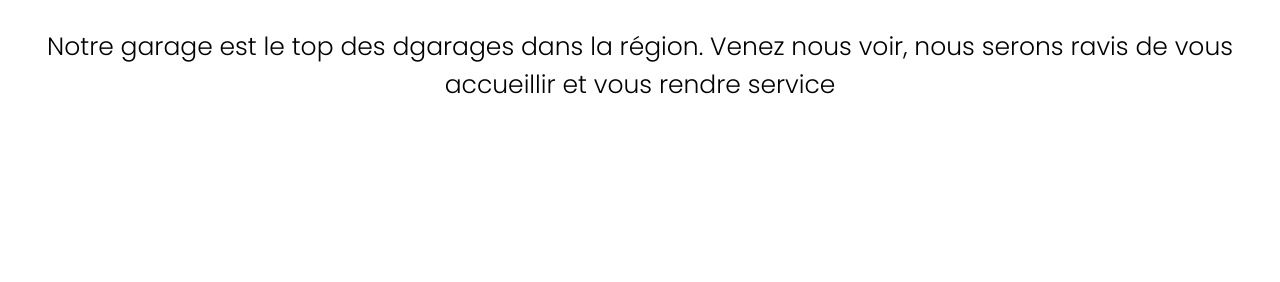
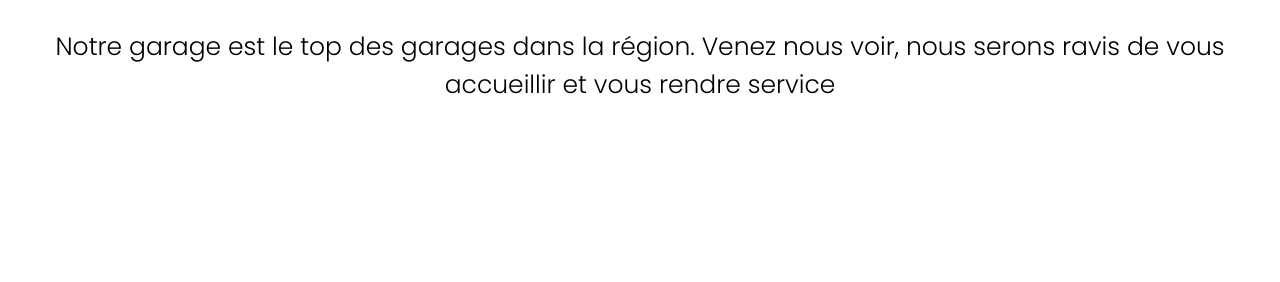
Before and after one commit to KiSEiGitHub/Promotion250, a PHP site: page / in a window 1280 px wide. Shown: the part 518-800 px from the top of the page. Run offline with PHP 8.4, Linux system fonts and the light colour scheme.

Commit message:
modif du paragraphe d'accueil

```diff
--- a/mesites/home.php
+++ b/mesites/home.php
@@ -3,6 +3,6 @@
 <img src="images/logo.png" alt="" width="400px" height="250px">
 
 <p style="font-size: 25px">
-    Notre garage est le top des dgarages dans la région. Venez nous voir, nous serons ravis de vous accueillir et vous
+    Notre garage est le top des garages dans la région. Venez nous voir, nous serons ravis de vous accueillir et vous
     rendre service
 </p>
```
